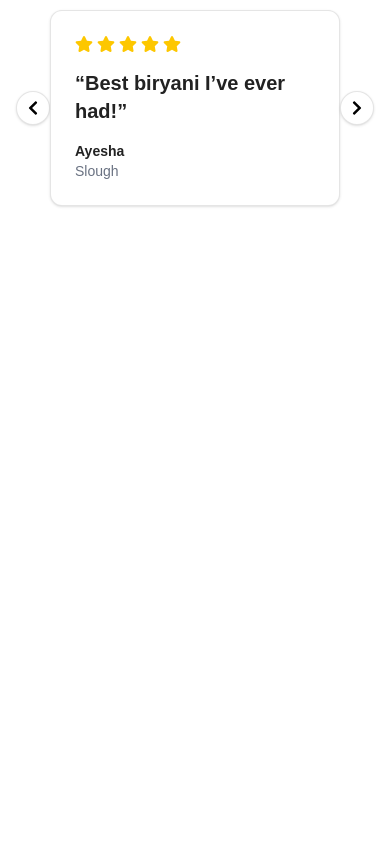
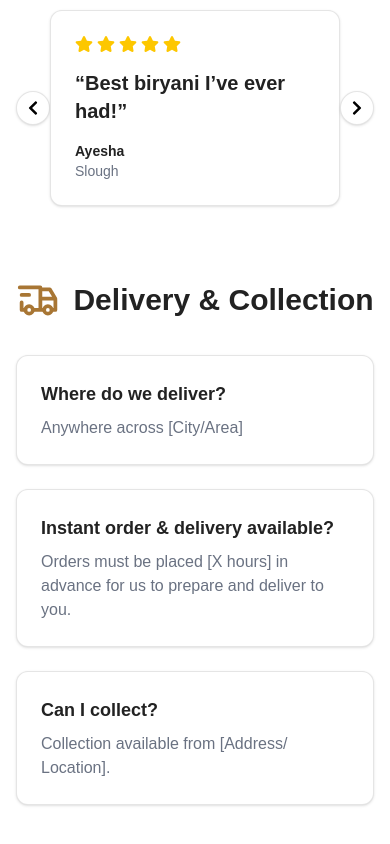
Before and after one commit to rxghavc/Bawarchi-Khana-Company-Page, a Next.js app: page / in a window 390 px wide. Shown: the part 1969-2813 px from the top of the page. Before the commit the page ends 2223 px from the top, so only its background shows below. Built offline with nearby package versions, Linux system fonts and the light colour scheme; a web font is replaced by a local one.

Commit message:
added delivery and collection component, fully responsive

```diff
--- a/src/app/page.tsx
+++ b/src/app/page.tsx
@@ -5,6 +5,7 @@ import Hero from "../components/Hero";
 import About from "../components/About";
 import MenuSpecials from "../components/MenuSpecials";
 import Reviews from "../components/Reviews";
+import Delivery from "../components/Delivery";
 
 export default function Home() {
   return (
@@ -14,6 +15,7 @@ export default function Home() {
       <About />
       <MenuSpecials />
       <Reviews />
+      <Delivery />
     </>
   );
 }
--- /dev/null
+++ b/src/components/Delivery.tsx
@@ -0,0 +1,26 @@
+import { TbTruckDelivery } from "react-icons/tb";
+import { deliveryCards } from "../data/delivery";
+
+export default function Delivery() {
+	return (
+		<section id="delivery" className="w-full flex justify-center py-12 lg:py-16 -mt-6 md:-mt-8">
+			<div className="w-full max-w-[1440px] px-4 sm:px-10 md:px-16 lg:px-20">
+				{/* Title */}
+				<div className="flex items-center justify-center gap-3 mb-8 md:mb-10">
+					<TbTruckDelivery className="text-[var(--brown-var,#A87634)]" size={45} />
+					<h2 className="text-3xl md:text-5xl font-bold text-[#222] text-center">Delivery & Collection</h2>
+				</div>
+
+				{/* Cards */}
+				<div className="grid grid-cols-1 gap-6 lg:grid-cols-3">
+					{deliveryCards.map((c, idx) => (
+						<div key={idx} className="rounded-xl border border-black/10 bg-white p-6 shadow-sm">
+							<h3 className="text-lg md:text-xl font-semibold text-[#222] mb-2">{c.title}</h3>
+							<p className="text-gray-500 text-base">{c.body}</p>
+						</div>
+					))}
+				</div>
+			</div>
+		</section>
+	);
+}
--- /dev/null
+++ b/src/data/delivery.ts
@@ -0,0 +1,19 @@
+export type DeliveryInfo = {
+  title: string;
+  body: string;
+};
+
+export const deliveryCards: DeliveryInfo[] = [
+  {
+    title: "Where do we deliver?",
+    body: "Anywhere across [City/Area]",
+  },
+  {
+    title: "Instant order & delivery available?",
+    body: "Orders must be placed [X hours] in advance for us to prepare and deliver to you.",
+  },
+  {
+    title: "Can I collect?",
+    body: "Collection available from [Address/ Location].",
+  },
+];
```
